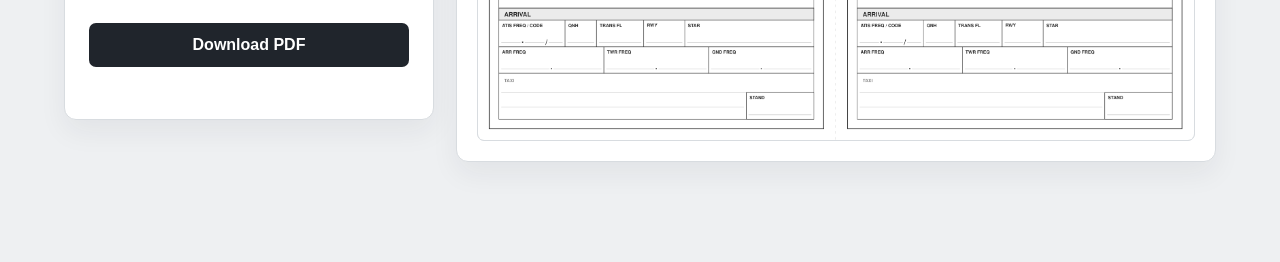
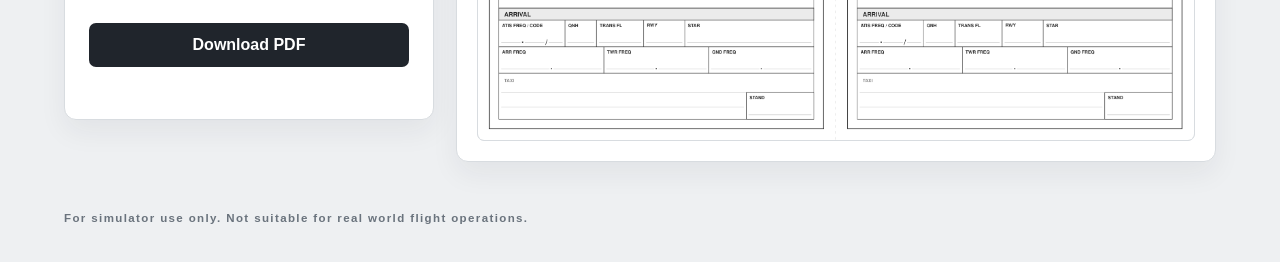
Before and after one commit to a-zasypalov/flight-sim-note-card, a website built with Vite: page web/index.html in a window 1280 px wide. Shown: the part 608-870 px from the top of the page. Before the commit the page ends 818 px from the top, so only its background shows below. Built offline with nearby package versions, Linux system fonts and the light colour scheme.

Commit message:
Add disclaimer

```diff
--- a/web/index.html
+++ b/web/index.html
@@ -66,6 +66,7 @@
           </div>
         </section>
       </div>
+      <p class="eyebrow" style="margin-top:50px;">For simulator use only. Not suitable for real world flight operations.</p>
     </main>
     <script type="module" src="app.js"></script>
   </body>
```
